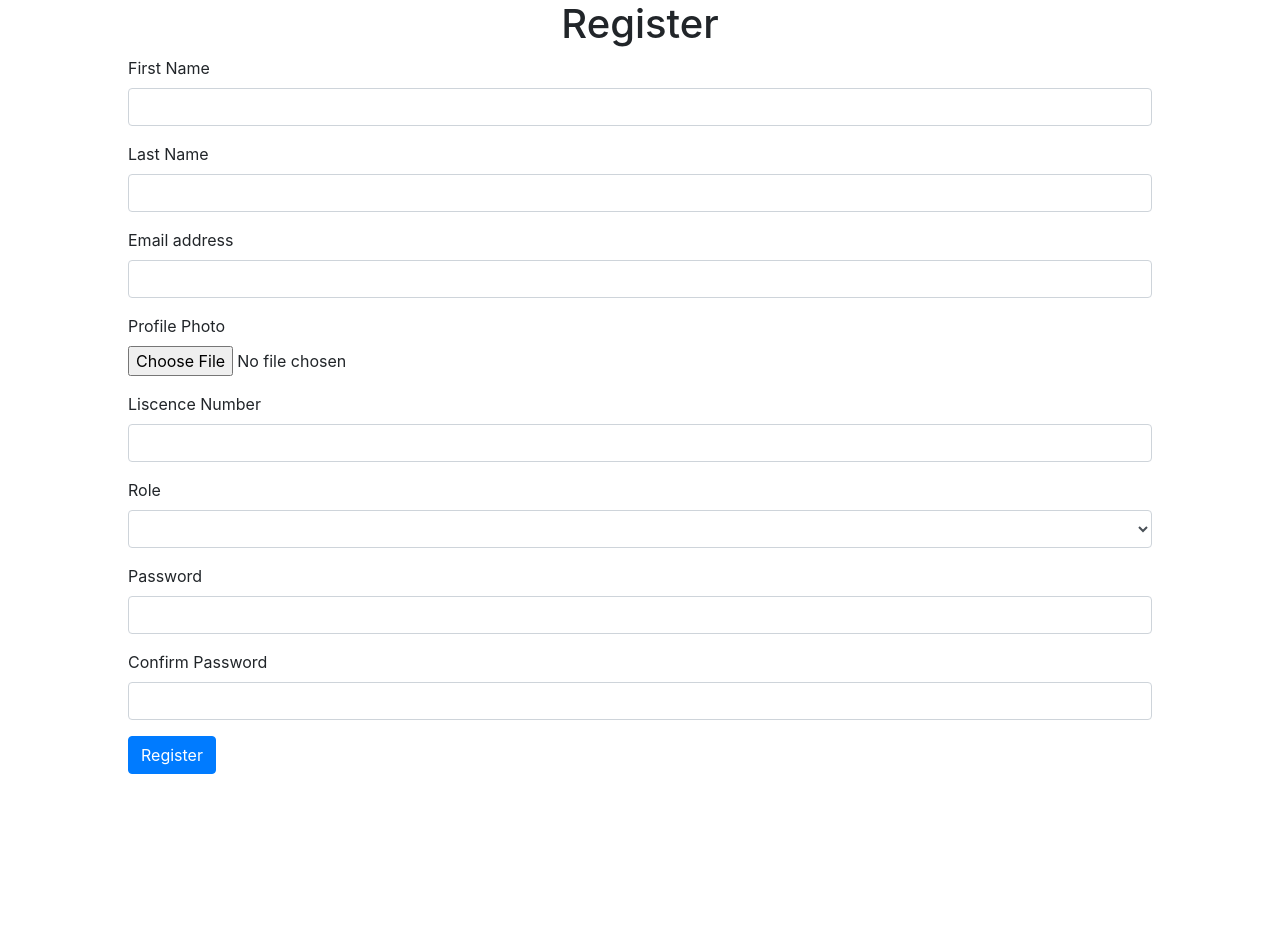
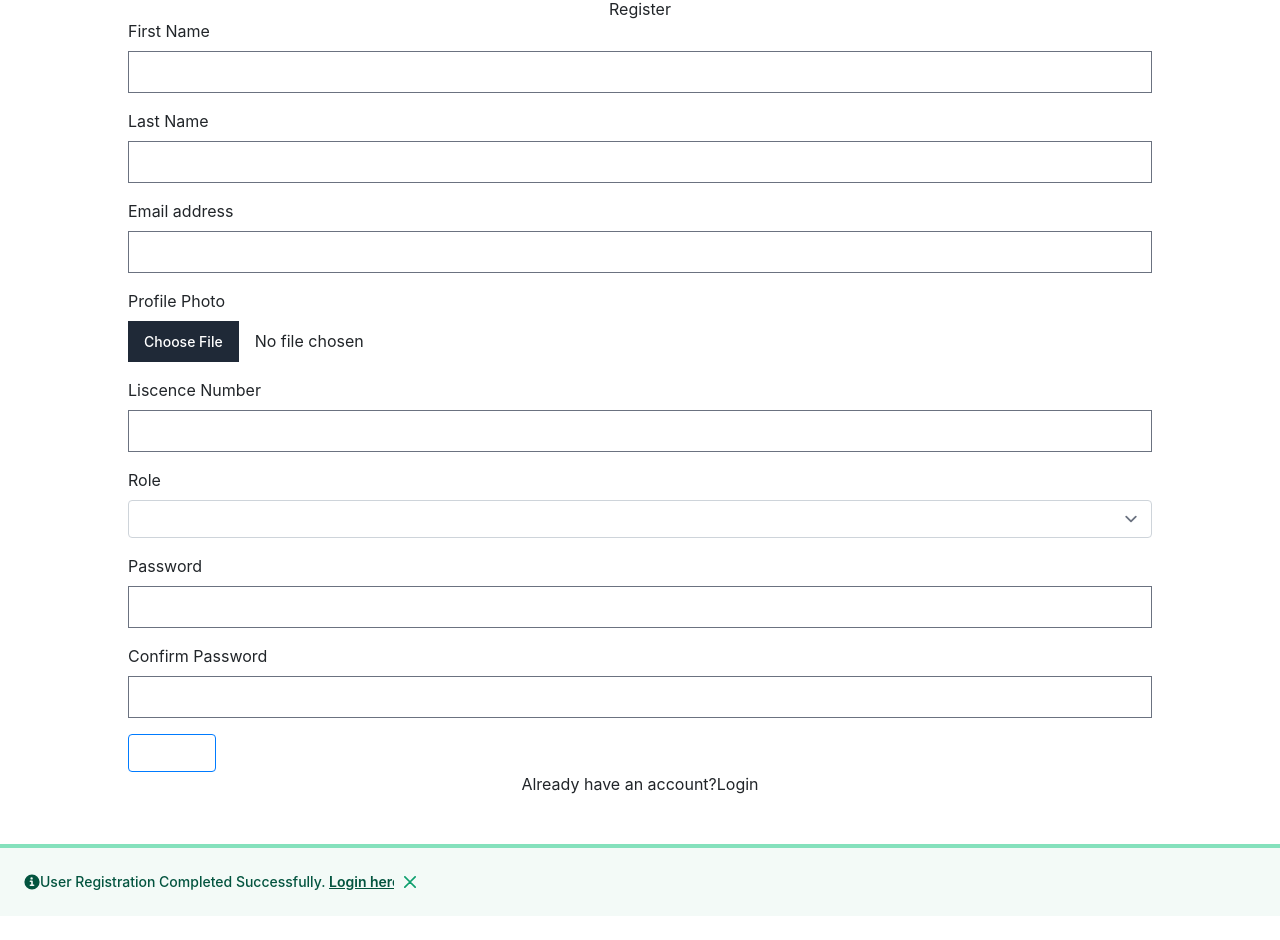
Before and after one commit to pournami-pradeep/HappyPool, a Django app: page /register/ in a window 1280 px wide. Before the commit the page ends 774 px from the top, so only its background shows below. Run offline with Django 4.2, Linux system fonts and the light colour scheme; some libraries are stand-ins or nearby versions.

Commit message:
alerts for error  and succesful registration

```diff
--- a/HappyPool/users/templates/base.html
+++ b/HappyPool/users/templates/base.html
@@ -7,12 +7,13 @@
 
     <!-- Bootstrap CSS -->
     <link rel="stylesheet" href="https://cdn.jsdelivr.net/npm/bootstrap@4.0.0/dist/css/bootstrap.min.css" integrity="sha384-Gn5384xqQ1aoWXA+058RXPxPg6fy4IWvTNh0E263XmFcJlSAwiGgFAW/dAiS6JXm" crossorigin="anonymous">
-
+    <link href="https://cdn.jsdelivr.net/npm/flowbite@3.1.2/dist/flowbite.min.css" rel="stylesheet" />
     <title>Hello, world!</title>
   </head>
   <body>
     {% block content %}
     {% endblock %}
+    <script src="https://cdn.jsdelivr.net/npm/flowbite@3.1.2/dist/flowbite.min.js"></script>
 
   </body>
 </html>
--- a/HappyPool/users/templates/register.html
+++ b/HappyPool/users/templates/register.html
@@ -56,18 +56,46 @@
 
     <button type="submit" class="btn btn-primary">Register</button>
 </form>
-
+<p class="text-center"> Already have an account?<a href="">Login</a></p>
+<br>
+<br>
 {% if error %}
-    <div class="alert alert-warning alert-dismissible fade show" role="alert">
+<div id="alert-border-2" class="flex items-center p-4 mb-4 text-red-800 border-t-4 border-red-300 bg-red-50 dark:text-red-400 dark:bg-gray-800 dark:border-red-800" role="alert">
+    <!-- <svg class="shrink-0 w-4 h-4" aria-hidden="true" xmlns="http://www.w3.org/2000/svg" fill="currentColor" viewBox="0 0 20 20">
+      <path d="M10 .5a9.5 9.5 0 1 0 9.5 9.5A9.51 9.51 0 0 0 10 .5ZM9.5 4a1.5 1.5 0 1 1 0 3 1.5 1.5 0 0 1 0-3ZM12 15H8a1 1 0 0 1 0-2h1v-3H8a1 1 0 0 1 0-2h2a1 1 0 0 1 1 1v4h1a1 1 0 0 1 0 2Z"/> -->
+    </svg>
+    <div class="ms-3 text-sm font-medium">
         <ul>
             {% for err in error %}
                 <li><strong>{{ err }}</strong></li>
             {% endfor %}
         </ul>
-        <button type="button" class="close" data-dismiss="alert" aria-label="Close">
-        <span aria-hidden="true">&times;</span>
+    </div>
+    <button type="button" class="ms-auto -mx-1.5 -my-1.5 bg-red-50 text-red-500 rounded-lg focus:ring-2 focus:ring-red-400 p-1.5 hover:bg-red-200 inline-flex items-center justify-center h-8 w-8 dark:bg-gray-800 dark:text-red-400 dark:hover:bg-gray-700"  data-dismiss-target="#alert-border-2" aria-label="Close">
+      <span class="sr-only">Dismiss</span>
+      <svg class="w-3 h-3" aria-hidden="true" xmlns="http://www.w3.org/2000/svg" fill="none" viewBox="0 0 14 14">
+        <path stroke="currentColor" stroke-linecap="round" stroke-linejoin="round" stroke-width="2" d="m1 1 6 6m0 0 6 6M7 7l6-6M7 7l-6 6"/>
+      </svg>
+    </button>
+</div>
+
+{% else %}
+<div id="alert-border-3" class="flex items-center p-4 mb-4 text-green-800 border-t-4 border-green-300 bg-green-50 dark:text-green-400 dark:bg-gray-800 dark:border-green-800" role="alert">
+    <svg class="shrink-0 w-4 h-4" aria-hidden="true" xmlns="http://www.w3.org/2000/svg" fill="currentColor" viewBox="0 0 20 20">
+      <path d="M10 .5a9.5 9.5 0 1 0 9.5 9.5A9.51 9.51 0 0 0 10 .5ZM9.5 4a1.5 1.5 0 1 1 0 3 1.5 1.5 0 0 1 0-3ZM12 15H8a1 1 0 0 1 0-2h1v-3H8a1 1 0 0 1 0-2h2a1 1 0 0 1 1 1v4h1a1 1 0 0 1 0 2Z"/>
+    </svg>
+    <div class="ms-3 text-sm font-medium">
+      User Registration Completed Successfully. <a href="#" class="font-semibold underline hover:no-underline">Login here</a>
+    </div>
+    <button type="button" class="ms-auto -mx-1.5 -my-1.5 bg-green-50 text-green-500 rounded-lg focus:ring-2 focus:ring-green-400 p-1.5 hover:bg-green-200 inline-flex items-center justify-center h-8 w-8 dark:bg-gray-800 dark:text-green-400 dark:hover:bg-gray-700"  data-dismiss-target="#alert-border-3" aria-label="Close">
+      <span class="sr-only">Dismiss</span>
+      <svg class="w-3 h-3" aria-hidden="true" xmlns="http://www.w3.org/2000/svg" fill="none" viewBox="0 0 14 14">
+        <path stroke="currentColor" stroke-linecap="round" stroke-linejoin="round" stroke-width="2" d="m1 1 6 6m0 0 6 6M7 7l6-6M7 7l-6 6"/>
+      </svg>
     </button>
 </div>
 
 {% endif %}
+
+
 {% endblock %}
```
Lines whose indentation alone changed are shown as unchanged.
